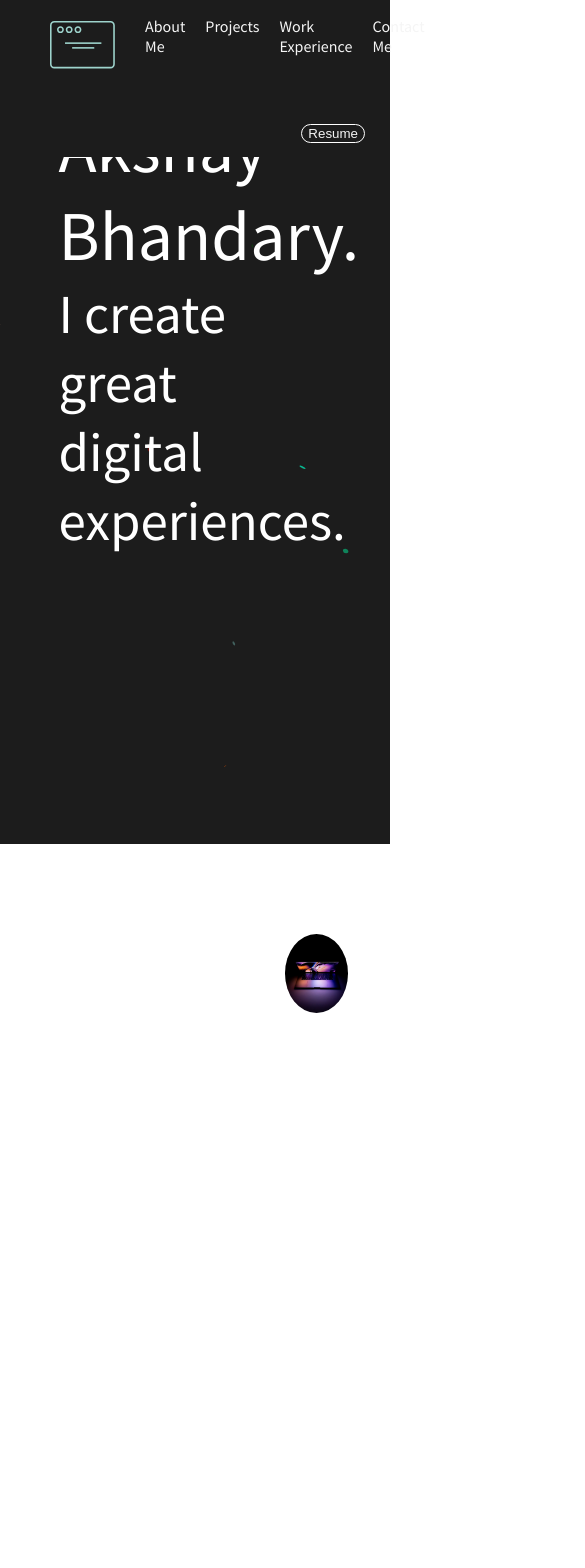
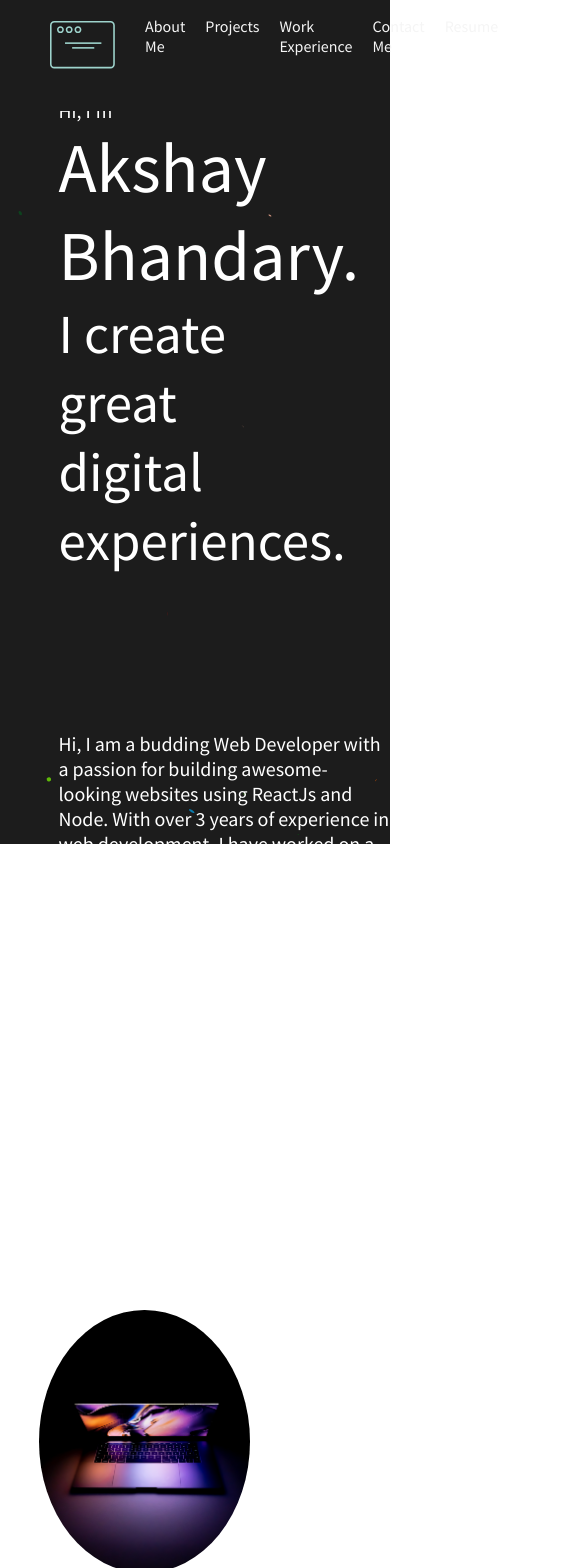
Before and after one commit to Akshaydotcom/portfolio, a React (Create React App) app: page / in a window 390 px wide. Shown: the top 1568 px of the page, 585 px wide, since content can reach past the window. Built offline with nearby package versions, Linux system fonts and the light colour scheme.

Commit message:
Made changes for responsiveness

```diff
--- a/src/AboutMeSection/AboutMe.css
+++ b/src/AboutMeSection/AboutMe.css
@@ -3,10 +3,11 @@
     font-size: 20px;
     display: grid;
     grid-template-columns: 70% 30%;
-    height:100vh;
+    height:75vh;
 }
 .main p{
     margin-left:15%;
+    margin-top:0px;
 }
 .img-container{
     margin-top: 10%;
@@ -23,3 +24,11 @@
         margin-left: 10%;
     }
 }
+
+
+@media screen and (max-width: 600px) {
+    .main{
+        display: block;
+        height: 150vh;
+    }
+}
--- a/src/Introduction/Intro.css
+++ b/src/Introduction/Intro.css
@@ -1,5 +1,5 @@
 .Intro{
-    height:100vh;
+    height:75vh;
     margin-top:20%;
 }
 
@@ -21,3 +21,10 @@
 .job-profile{
     font-size: 55px;
 }
+
+
+@media screen and (max-width: 600px) {
+    .Intro{
+        margin-top: 25%;
+    }
+}
--- a/src/Projects/Projects.css
+++ b/src/Projects/Projects.css
@@ -1,5 +1,5 @@
 .project--holder {
-  height: 150vh;
+  height: 175vh;
   margin-left: 15%;
   margin-right: 15%;
 }
@@ -17,6 +17,7 @@
 .first p,
 .second p {
   color: white;
+  margin: 0;
 }
 .featured {
   color: white;
@@ -303,3 +304,16 @@
     opacity: 1;
   }
 }
+
+
+@media screen and (max-width: 600px) {
+  .archiveDivHolder{
+    display: block;
+  }
+  .projects{
+    display: block;
+  }
+  .project--holder{
+    height: 375vh;
+  }
+}
--- a/src/components/Navbar.js
+++ b/src/components/Navbar.js
@@ -11,8 +11,8 @@ export const Navbar=()=>{
           <li><a href="#projects">Projects</a></li>
           <li><a href="#Work">Work Experience</a></li>
           <li><a href="#ContactMe">Contact Me</a></li>
+          <li><a href={pdf} download="Resume_Akshay">Resume</a></li>
         </ul>
-        <a href={pdf} download="Resume_Akshay"><button>Resume</button></a>
         </div>
     )
 }
```
